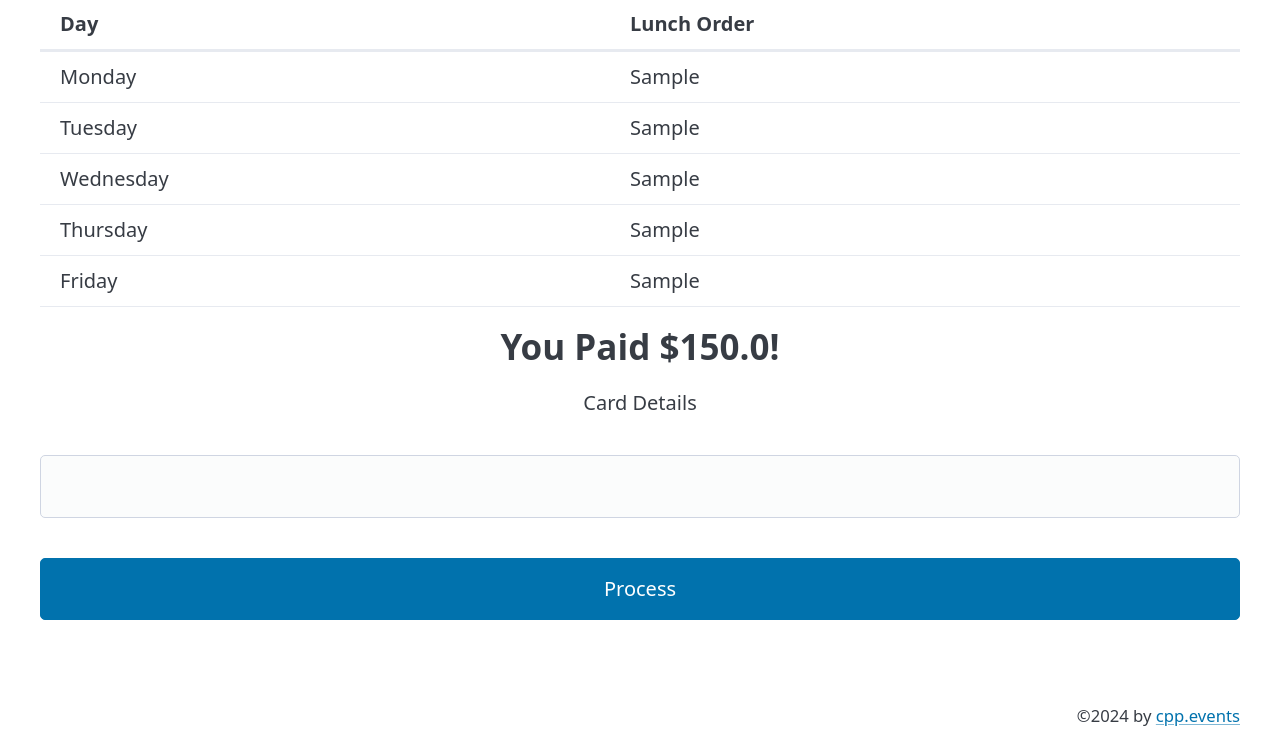
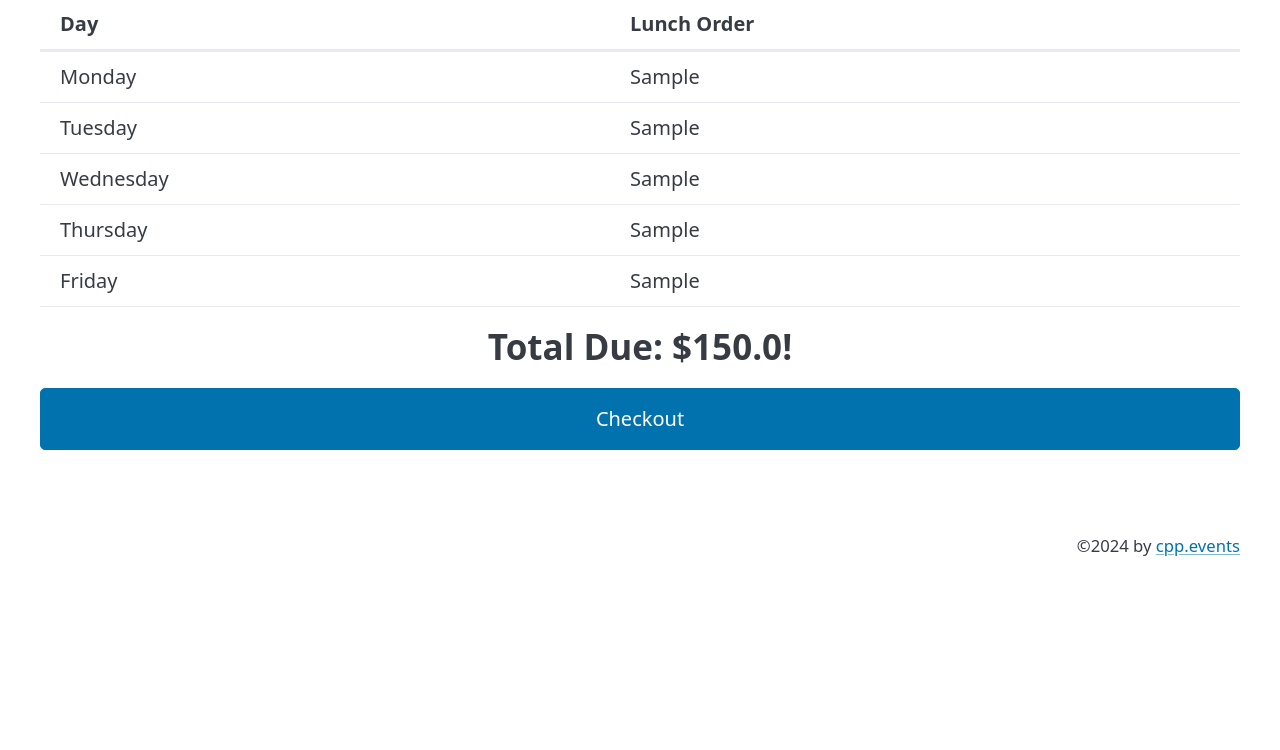
Before and after one commit to sheapwilliams/lunch.cpp.events, a Flask app: page /payment in a window 1280 px wide. Shown: the part 254-1004 px from the top of the page. After the commit the page ends 810 px from the top, so only its background shows below. Run offline with Flask 3, Linux system fonts and the light colour scheme; a user stored in the database is signed in; tables that the repository leaves empty hold one stand-in row (values such as "Sample post"); some libraries are stand-ins or nearby versions.

Commit message:
Initial working stripe.

```diff
--- a/app/__init__.py
+++ b/app/__init__.py
@@ -5,6 +5,7 @@ from flask_migrate import Migrate
 from flask_login import LoginManager
 from flask_mail import Mail
 import logging
+import stripe
 from logging.handlers import SMTPHandler
 
 app = Flask(__name__)
@@ -14,6 +15,7 @@ migrate = Migrate(app, db,render_as_batch=True)
 login = LoginManager(app)
 login.login_view = 'login'
 mail = Mail(app)
+stripe.api_key = app.config['STRIPE_SECRET_KEY']
 
 
 if not app.debug:
--- a/app/models.py
+++ b/app/models.py
@@ -84,6 +84,20 @@ class Order(db.Model):
             total += app.config['ORDER_PRICE']
         return total
 
+    def totalDays(self) -> float:
+        total = 0;
+        if self.monday != "None (N)":
+            total += 1
+        if self.tuesday != "None (N)":
+            total += 1
+        if self.wednesday != "None (N)":
+            total += 1
+        if self.thursday != "None (N)":
+            total += 1
+        if self.friday != "None (N)":
+            total += 1
+        return total
+
 def load_order(user_id):
     oq = sa.select(Order).where(Order.user_id==user_id)
     order = db.session.scalars(oq).first()
--- a/app/routes.py
+++ b/app/routes.py
@@ -1,6 +1,7 @@
-from flask import render_template, flash, redirect, url_for, request
+from flask import render_template, flash, redirect, url_for, jsonify, request
 from flask_login import current_user, login_user, logout_user, login_required
 import sqlalchemy as sa
+import stripe
 from urllib.parse import urlsplit
 from app import app, db
 from app.forms import LoginForm, OrderForm, PaymentForm, RegistrationForm, ResetPasswordForm, ResetPasswordRequestForm
@@ -73,6 +74,34 @@ def order():
 
      return render_template('order.html', title="Order", form=form)
 
+
+YOUR_DOMAIN = 'http://192.168.0.20:5001'
+@app.route('/create-checkout-session', methods=['GET','POST'])
+@login_required
+def create_checkout_session():
+    user = db.session.get(User, current_user.get_id())
+    try:
+        checkout_session = stripe.checkout.Session.create(
+            line_items=[
+                {
+                    # Provide the exact Price ID (for example, pr_1234) of the product you want to sell
+                    'price': 'price_1OzSA8LBbTglYvMbQRU47oPX',
+                    'quantity': user.orders.totalDays(),
+                },
+            ],
+            mode='payment',
+            success_url=YOUR_DOMAIN + '/success',
+            cancel_url=YOUR_DOMAIN + '/cancel',
+            #success_url=app.config['SERVER_DOMAIN'] + '/success',
+            #cancel_url=app.config['SERVER_DOMAIN'] + '/cancel',
+            automatic_tax={'enabled': False},
+        )
+    except Exception as e:
+        return str(e)
+
+    return redirect(checkout_session.url, code=303)
+
+
 @app.route('/payment', methods=['GET', 'POST'])
 @login_required
 def payment():
@@ -83,10 +112,12 @@ def payment():
 
     if form.validate_on_submit():
         flash('processing!')
-        if user:
-            send_order_email(user)
+
+        return redirect(url_for('create_checkout_session'))
+      #  if user:
+      #      send_order_email(user)
             # this will be a complete page...
-            return redirect(url_for('login'))
+     #       return redirect(url_for('login'))
     return render_template('payment.html', title='Order Payment', form=form, user=user)
 
 
@@ -148,11 +179,15 @@ def reset_password(token):
     return render_template('reset_password.html', form=form)
 
 
-@app.route('/order/success')
+@app.route('/success')
+@login_required
 def success():
+    user = db.session.get(User, current_user.get_id())
+    if user:
+        send_order_email(user)
     return render_template('success.html')
 
 
-@app.route('/order/cancel')
+@app.route('/cancel')
 def cancel():
     return render_template('cancel.html')
--- a/app/templates/base.html
+++ b/app/templates/base.html
@@ -14,7 +14,6 @@
     <meta charset="utf-8">
     <meta name="viewport" content="width=device-width, initial-scale=1">
     <meta name="color-scheme" content="light dark" />
-    <script src="{{ url_for('static', filename='main.js') }}"></script>
     <script src="https://js.stripe.com/v3/"></script>
     <link rel="stylesheet" href="{{ url_for('static',filename='pico.min.css') }}" />
 
--- a/app/templates/order.html
+++ b/app/templates/order.html
@@ -1,7 +1,7 @@
 {% extends "base.html" %}
 
 {% block content %}
-<h1>Order</h1>
+<h1>Lunch Order</h1>
 <form action="" method="post" novalidate>
     {{ form.hidden_tag() }}
     <p>Select one lunch menu item for each day, or None (N) if you do not wish to have lunch delivered on that day.</p>
--- a/app/templates/payment.html
+++ b/app/templates/payment.html
@@ -54,17 +54,9 @@
 </table>
 <section>
     <div align="center">
-        <h2>You Paid ${{ user.orders.total() }}!</h2>
-        <form action="" method="post">
-            {{ form.hidden_tag() }}
-            <p>
-                {{ form.card.label }}<br>
-                {{ form.card(size=64) }}<br>
-                {% for error in form.card.errors %}
-                <span style="color: red;">[{{ error }}]</span>
-                {% endfor %}
-            </p>
-            <p>{{ form.submit() }}</p>
+        <h2>Total Due: ${{ user.orders.total() }}!</h2>
+        <form action="/create-checkout-session" method="POST">
+            <button type="submit" id="checkout-button">Checkout</button>
         </form>
     </div>
 </section>
--- a/config.py
+++ b/config.py
@@ -5,6 +5,7 @@ basedir = os.path.abspath(os.path.dirname(__file__))
 load_dotenv(os.path.join(basedir, '.env'))
 
 class Config:
+    SERVER_DOMAIN = os.environ.get('SERVER_DOMAIN') or 'lunch.cpp.events'
     SECRET_KEY = os.environ.get('SECRET_KEY') or 'SavingAspenLunchesIn2024'
     SQLALCHEMY_DATABASE_URI = os.environ.get('DATABASE_URL') or \
         'sqlite:///' + os.path.join(basedir, 'lunch.db')
@@ -15,6 +16,9 @@ class Config:
     MAIL_USERNAME = os.environ.get('MAIL_USERNAME') or 'support@cpp.events'
     MAIL_PASSWORD = os.environ.get('MAIL_PASSWORD') or ''
     ADMINS = ['support@cpp.events']
+
+    STRIPE_SECRET_KEY = os.environ["STRIPE_SECRET_KEY"] or ''
+    STRIPE_PUBLISHABLE_KEY = os.environ["STRIPE_PUBLISHABLE_KEY"] or ''
 
     # -------- app lunch config -------
     ORDER_PRICE = 30.00
```
Also changed, not shown: app/templates/cancel.html (added, +7 -0 lines), app/templates/success.html (added, +7 -0 lines).
